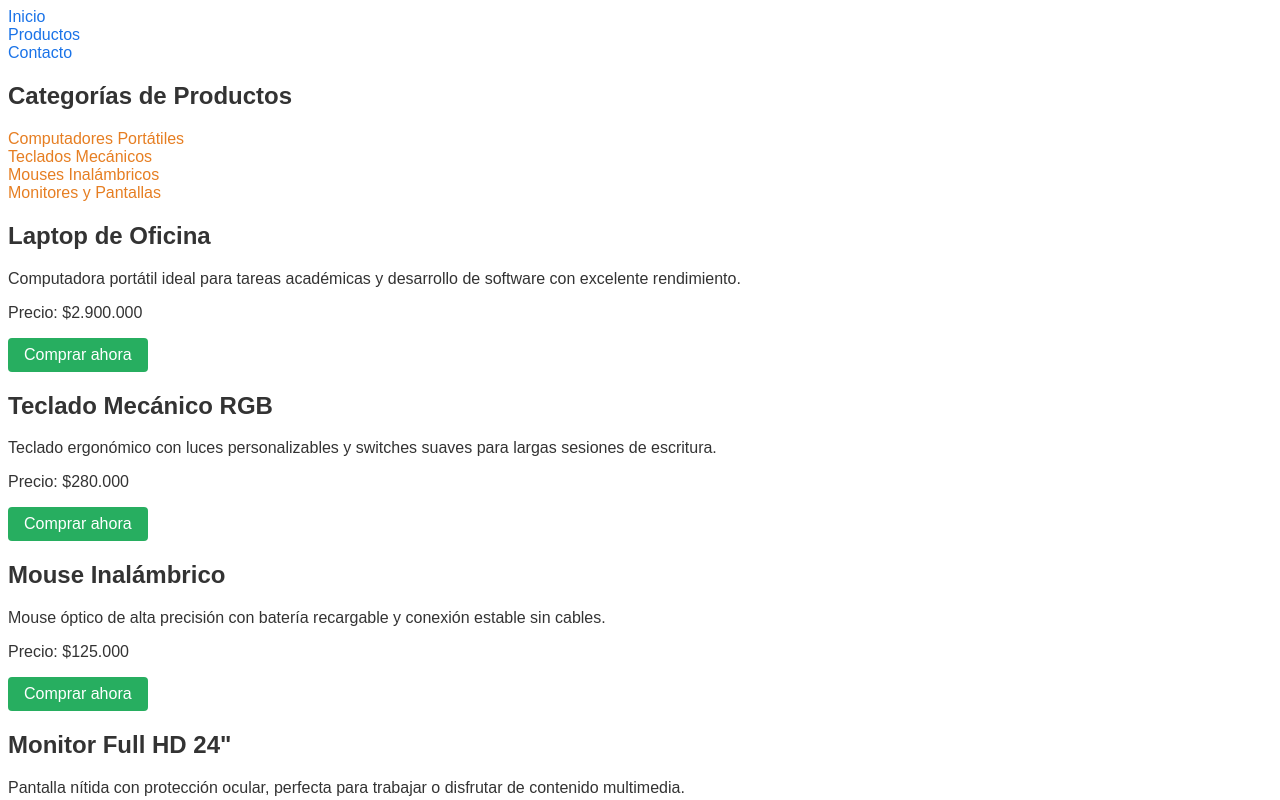
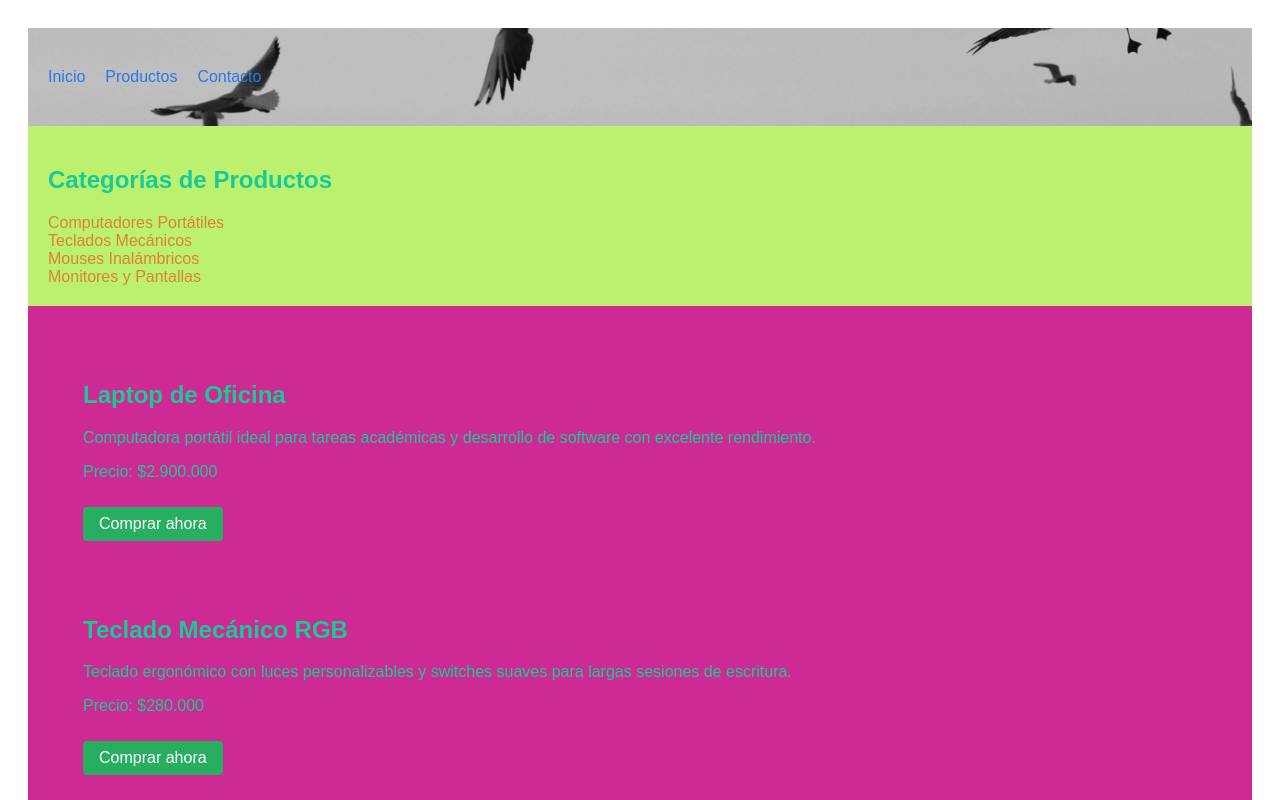
Before and after one commit to ManuelFernando95/CSS, a plain HTML site: page index.html in a window 1280 px wide. Shown: the top 800 px of the page. Drawn offline with Linux system fonts and the light colour scheme.

Commit message:
feat(ui)

```diff
--- a/style.css
+++ b/style.css
@@ -1,23 +1,72 @@
+*{
+   box-sizing: border-box;
+}
+
 body {
+  font-family : sans-serif;
+  display: block;
+  padding: 20px;
   font-family: sans-serif;
-  color: #333333;
+  color: #19ca98;
+}
+header {
+    background-image: url('pexels-fidan-nazim-qizi-134456769-39083618.jpg');
+    background-size: cover;
+    background-position: center;
+    color: #ef4a4a;
+    padding: 40px 20px;
 }
 
 header nav ul li a {
-  color: #1a73e8;
+  color: #267ae8;
   text-decoration: none;
 }
 
+aside {
+    background-color: #bbf16f; /* Naranja muy pálido */
+    padding: 20px;
+}
+
+nav ul {
+    display: flex;
+    gap: 20px;
+}
+
+nav ul, aside ul {
+    list-style-type: none;
+    padding-left: 0;
+    margin: 0;
+}
+
 aside ul li a {
-  color: #e67e22;
+  color: #dd8233;
   text-decoration: none;
 }
 
+main {
+    background-color: #ce2a94;
+    padding: 20px;
+}
+
+article {
+    border: 0px solid #e0e0e0;
+    border-radius: 4px;
+    padding: 20px;
+    margin: 15px;
+}
+
+footer {
+    background-color: #8fc0f2;
+    color: #e84a4a;
+    padding: 20px;
+}
+
 footer a {
-  color: #7f8c8d;
+  color: #eb6ae0;
   text-decoration: none;
   margin-right: 10px;
 }
+
 
 .btn-comprar {
   color: #ffffff;
@@ -26,6 +75,7 @@ footer a {
   text-decoration: none;
   display: inline-block;
   border-radius: 4px;
+  margin-top: 10px;
 }
 
 .btn-destacado {
```
Also changed, not shown: pexels-fidan-nazim-qizi-134456769-39083618.jpg (added).
